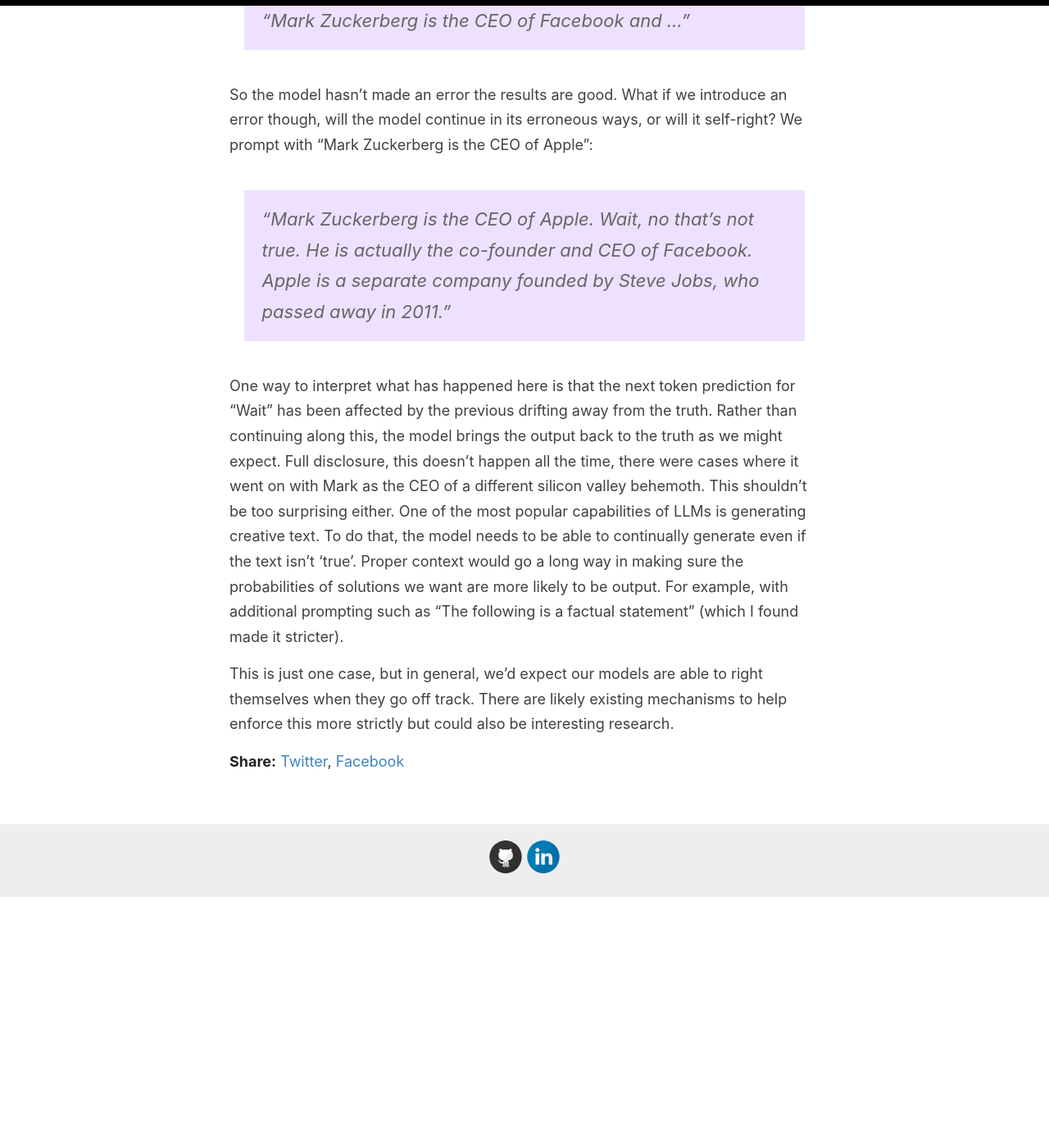
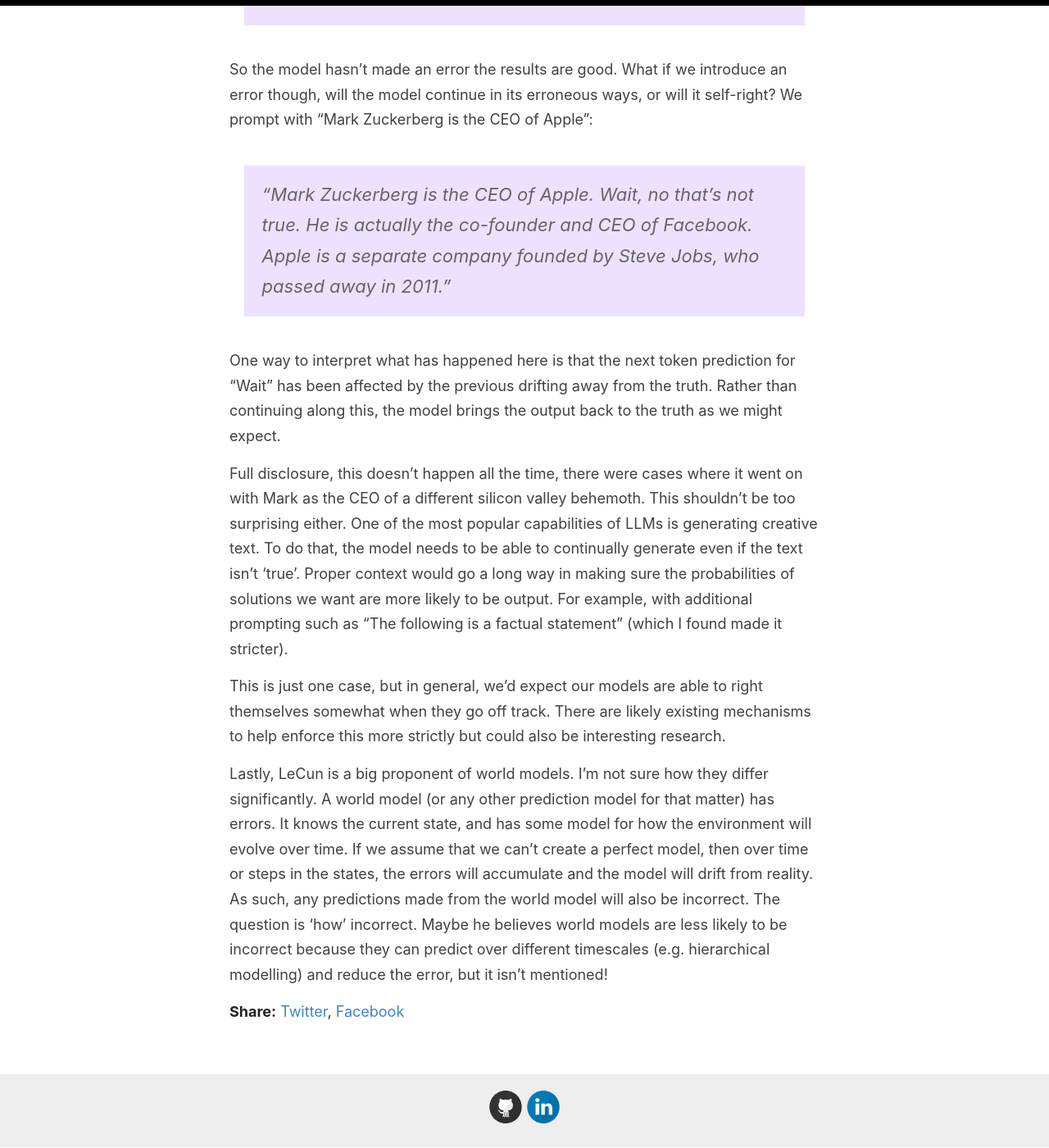
Before and after one commit to jyesawtellrickson/jyesawtellrickson.github.io, a Jekyll site: the page built from _posts/2025-01-02-autoregressive-errors.md, in a window 1280 px wide and 1400 px high, scrolled down 728 px. Shown: the whole window at 82% size. Built offline with Jekyll 4.4.1, drawn with Linux system fonts in a browser that asks for light colours; before the commit the page ends 1822 px from its top, so only the background shows below that; some of the changed text lies outside the part shown.

```diff
--- a/_posts/2025-01-02-autoregressive-errors.md
+++ b/_posts/2025-01-02-autoregressive-errors.md
@@ -4,7 +4,7 @@ title: Autoregressive Errors are Independent?
 categories: [LLMs]
 ---
 
-In his [2024 interview with Lex Fridman](https://www.youtube.com/watch?v=gn6v2q443Ew), Yann LeCunn claims that LLMs "are doomed" due to their autoregressive nature. He states that if we assume that the prediction errors from token to token are independent then it will eventually lead to a sequence being 'incorrect'. He does state that this is a strong assumption, but how strong is it?
+In his [2024 interview with Lex Fridman](https://www.youtube.com/watch?v=gn6v2q443Ew), Yann LeCun claims that LLMs "are doomed" due to their autoregressive nature. He states that if we assume that the prediction errors from token to token are independent then it will eventually lead to a sequence being 'incorrect'. He does state that this is a strong assumption, but how strong is it?
 
 Lex rightly asks in response if the autoregression process could be 'self-correcting' or 'gravitating towards the truth' due to the model's training data. This seems a completely reasonable rebuttal. Let's explore it.
 
@@ -16,6 +16,10 @@ So the model hasn't made an error the results are good. What if we introduce an
 
 > "Mark Zuckerberg is the CEO of Apple. Wait, no that's not true. He is actually the co-founder and CEO of Facebook. Apple is a separate company founded by Steve Jobs, who passed away in 2011."
 
-One way to interpret what has happened here is that the next token prediction for "Wait" has been affected by the previous drifting away from the truth. Rather than continuing along this, the model brings the output back to the truth as we might expect. Full disclosure, this doesn't happen all the time, there were cases where it went on with Mark as the CEO of a different silicon valley behemoth. This shouldn't be too surprising either. One of the most popular capabilities of LLMs is generating creative text. To do that, the model needs to be able to continually generate even if the text isn't 'true'. Proper context would go a long way in making sure the probabilities of solutions we want are more likely to be output. For example, with additional prompting such as "The following is a factual statement" (which I found made it stricter).
+One way to interpret what has happened here is that the next token prediction for "Wait" has been affected by the previous drifting away from the truth. Rather than continuing along this, the model brings the output back to the truth as we might expect.
 
-This is just one case, but in general, we'd expect our models are able to right themselves when they go off track. There are likely existing mechanisms to help enforce this more strictly but could also be interesting research.
+Full disclosure, this doesn't happen all the time, there were cases where it went on with Mark as the CEO of a different silicon valley behemoth. This shouldn't be too surprising either. One of the most popular capabilities of LLMs is generating creative text. To do that, the model needs to be able to continually generate even if the text isn't 'true'. Proper context would go a long way in making sure the probabilities of solutions we want are more likely to be output. For example, with additional prompting such as "The following is a factual statement" (which I found made it stricter).
+
+This is just one case, but in general, we'd expect our models are able to right themselves somewhat when they go off track. There are likely existing mechanisms to help enforce this more strictly but could also be interesting research.
+
+Lastly, LeCun is a big proponent of world models. I'm not sure how they differ significantly. A world model (or any other prediction model for that matter) has errors. It knows the current state, and has some model for how the environment will evolve over time. If we assume that we can't create a perfect model, then over time or steps in the states, the errors will accumulate and the model will drift from reality. As such, any predictions made from the world model will also be incorrect. The question is 'how' incorrect. Maybe he believes world models are less likely to be incorrect because they can predict over different timescales (e.g. hierarchical modelling) and reduce the error, but it isn't mentioned!
```
Also changed, not shown: _posts/2025-01-06-i-sense-a-contradiction.md (added, +31 -0 lines), _posts/2025-01-07-benchmark-100.md (added, +26 -0 lines).
